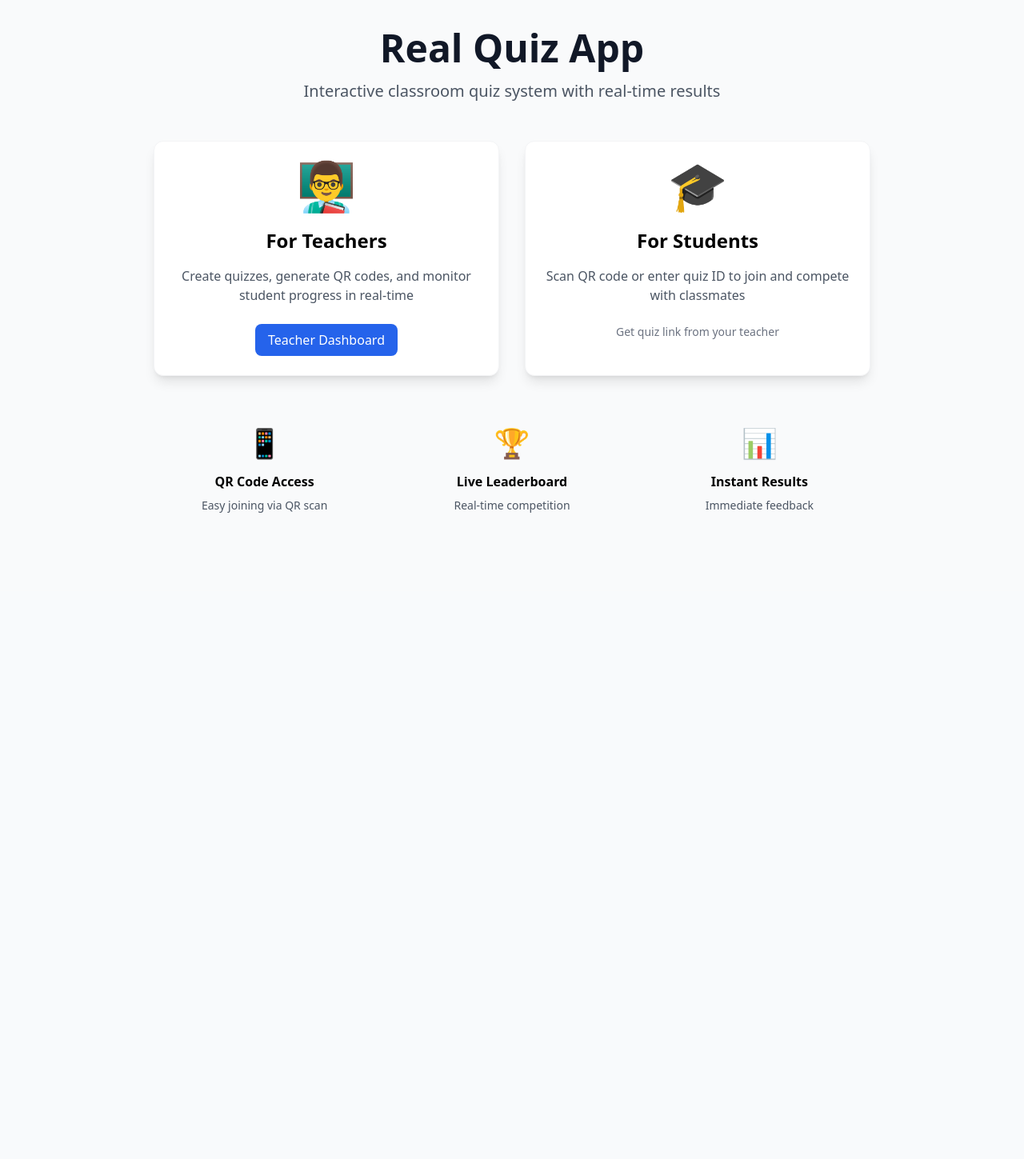
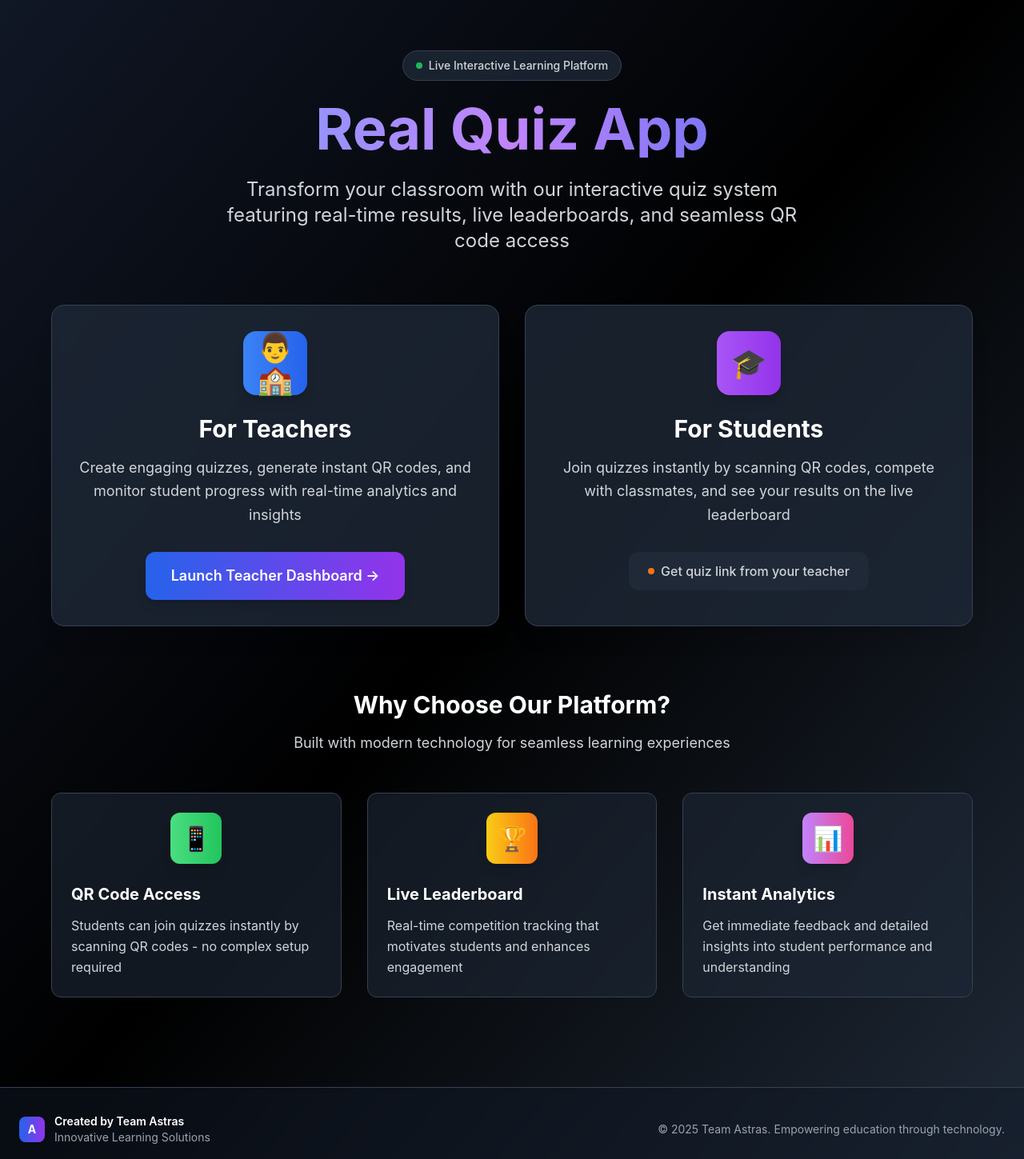
Before and after one commit to gauravmishra2744/Quiz, a Next.js app in the folder RealQuizApp/: page / in a window 1280 px wide. Shown: the part 61-1510 px from the top of the page at 80% size. Before the commit the page ends 800 px from the top, so only its background shows below. Built offline with nearby package versions, Linux system fonts and the light colour scheme.

Commit message:
Enhanced landing page with Team Astras branding and black theme

```diff
--- a/RealQuizApp/app/globals.css
+++ b/RealQuizApp/app/globals.css
@@ -3,7 +3,7 @@
 @tailwind utilities;
 
 body {
-  font-family: system-ui, sans-serif;
+  font-family: 'Inter', system-ui, sans-serif;
   background: #f8fafc;
 }
 
@@ -11,12 +11,24 @@ body {
   @apply bg-white rounded-xl shadow-lg p-6 border border-gray-100;
 }
 
+.quiz-card-enhanced {
+  @apply bg-gray-800/80 backdrop-blur-sm rounded-2xl shadow-xl p-8 border border-gray-700 hover:border-gray-600;
+}
+
+.feature-card {
+  @apply bg-gray-800/60 backdrop-blur-sm rounded-xl p-6 border border-gray-700 hover:bg-gray-800/80 transition-all duration-300 hover:shadow-lg;
+}
+
 .btn {
   @apply px-4 py-2 rounded-lg font-medium transition-all duration-200;
 }
 
+.btn-enhanced {
+  @apply px-8 py-4 rounded-xl font-semibold text-lg transition-all duration-300 transform hover:scale-105;
+}
+
 .btn-primary {
-  @apply bg-blue-600 hover:bg-blue-700 text-white;
+  @apply bg-gradient-to-r from-blue-600 to-purple-600 hover:from-blue-700 hover:to-purple-700 text-white shadow-lg hover:shadow-xl;
 }
 
 .btn-secondary {
@@ -26,3 +38,25 @@ body {
 .input {
   @apply w-full px-4 py-3 border border-gray-300 rounded-lg focus:ring-2 focus:ring-blue-500 focus:border-blue-500 bg-white text-gray-900;
 }
+
+/* Custom animations */
+@keyframes float {
+  0%, 100% { transform: translateY(0px); }
+  50% { transform: translateY(-10px); }
+}
+
+.animate-float {
+  animation: float 3s ease-in-out infinite;
+}
+
+/* Gradient text */
+.gradient-text {
+  @apply bg-gradient-to-r from-blue-600 via-purple-600 to-blue-800 bg-clip-text text-transparent;
+}
+
+/* Glass morphism effect */
+.glass {
+  background: rgba(255, 255, 255, 0.25);
+  backdrop-filter: blur(10px);
+  border: 1px solid rgba(255, 255, 255, 0.18);
+}
--- a/RealQuizApp/app/layout.tsx
+++ b/RealQuizApp/app/layout.tsx
@@ -1,8 +1,8 @@
 import './globals.css'
 
 export const metadata = {
-  title: 'Real Quiz App - Classroom Quiz System',
-  description: 'Interactive quiz platform for classrooms',
+  title: 'Real Quiz App - Interactive Learning Platform by Team Astras',
+  description: 'Transform your classroom with our interactive quiz system featuring real-time results, live leaderboards, and seamless QR code access. Created by Team Astras.',
 }
 
 export default function RootLayout({
--- a/RealQuizApp/app/page.tsx
+++ b/RealQuizApp/app/page.tsx
@@ -2,61 +2,125 @@ import Link from 'next/link'
 
 export default function HomePage() {
   return (
-    <div className="min-h-screen flex items-center justify-center p-4">
-      <div className="max-w-4xl w-full">
-        <div className="text-center mb-12">
-          <h1 className="text-5xl font-bold text-gray-900 mb-4">
+    <div className="min-h-screen bg-gradient-to-br from-gray-900 via-black to-gray-800">
+      {/* Header with Team Branding */}
+      <header className="w-full py-4 px-6">
+        <div className="max-w-7xl mx-auto flex justify-between items-center">
+          <div className="flex items-center space-x-3">
+            <div className="w-10 h-10 bg-gradient-to-r from-blue-600 to-purple-600 rounded-lg flex items-center justify-center">
+              <span className="text-white font-bold text-lg">A</span>
+            </div>
+            <div>
+              <h1 className="text-xl font-bold text-white">Real Quiz App</h1>
+              <p className="text-xs text-gray-400">by Team Astras</p>
+            </div>
+          </div>
+          <div className="hidden md:flex items-center space-x-2 text-sm text-gray-300">
+            <span className="px-3 py-1 bg-gray-800 text-blue-400 rounded-full font-medium">✨ Powered by Team Astras</span>
+          </div>
+        </div>
+      </header>
+
+      {/* Hero Section */}
+      <div className="flex items-center justify-center px-4 py-12">
+        <div className="max-w-6xl w-full">
+          <div className="text-center mb-16">
+            <div className="inline-flex items-center space-x-2 bg-gray-800/80 backdrop-blur-sm px-4 py-2 rounded-full border border-gray-700 mb-6">
+              <span className="w-2 h-2 bg-green-500 rounded-full animate-pulse"></span>
+              <span className="text-sm font-medium text-gray-300">Live Interactive Learning Platform</span>
+            </div>
+            <h1 className="text-6xl md:text-7xl font-bold bg-gradient-to-r from-blue-400 via-purple-400 to-blue-600 bg-clip-text text-transparent mb-6">
               Real Quiz App
             </h1>
-          <p className="text-xl text-gray-600">
-            Interactive classroom quiz system with real-time results
+            <p className="text-xl md:text-2xl text-gray-300 max-w-3xl mx-auto leading-relaxed">
+              Transform your classroom with our interactive quiz system featuring real-time results,
+              live leaderboards, and seamless QR code access
             </p>
           </div>
 
-        <div className="grid md:grid-cols-2 gap-8">
-          <div className="quiz-card text-center">
-            <div className="text-6xl mb-6">👨‍🏫</div>
-            <h2 className="text-2xl font-bold mb-4">For Teachers</h2>
-            <p className="text-gray-600 mb-6">
-              Create quizzes, generate QR codes, and monitor student progress in real-time
+          {/* Main Action Cards */}
+          <div className="grid md:grid-cols-2 gap-8 mb-20">
+            <div className="group quiz-card-enhanced text-center hover:scale-105 transition-all duration-300">
+              <div className="w-20 h-20 mx-auto mb-6 bg-gradient-to-r from-blue-500 to-blue-600 rounded-2xl flex items-center justify-center text-4xl text-white shadow-lg group-hover:shadow-xl transition-shadow">
+                👨🏫
+              </div>
+              <h2 className="text-3xl font-bold mb-4 text-white">For Teachers</h2>
+              <p className="text-gray-300 mb-8 text-lg leading-relaxed">
+                Create engaging quizzes, generate instant QR codes, and monitor student progress
+                with real-time analytics and insights
               </p>
-            <Link href="/teacher" className="btn btn-primary inline-block">
-              Teacher Dashboard
+              <Link href="/teacher" className="btn-enhanced btn-primary inline-block group-hover:shadow-lg transition-shadow">
+                Launch Teacher Dashboard →
               </Link>
             </div>
 
-          <div className="quiz-card text-center">
-            <div className="text-6xl mb-6">🎓</div>
-            <h2 className="text-2xl font-bold mb-4">For Students</h2>
-            <p className="text-gray-600 mb-6">
-              Scan QR code or enter quiz ID to join and compete with classmates
+            <div className="group quiz-card-enhanced text-center hover:scale-105 transition-all duration-300">
+              <div className="w-20 h-20 mx-auto mb-6 bg-gradient-to-r from-purple-500 to-purple-600 rounded-2xl flex items-center justify-center text-4xl text-white shadow-lg group-hover:shadow-xl transition-shadow">
+                🎓
+              </div>
+              <h2 className="text-3xl font-bold mb-4 text-white">For Students</h2>
+              <p className="text-gray-300 mb-8 text-lg leading-relaxed">
+                Join quizzes instantly by scanning QR codes, compete with classmates,
+                and see your results on the live leaderboard
               </p>
-            <div className="text-sm text-gray-500">
-              Get quiz link from your teacher
+              <div className="inline-flex items-center space-x-2 px-6 py-3 bg-gray-800 rounded-xl text-gray-300">
+                <span className="w-2 h-2 bg-orange-500 rounded-full"></span>
+                <span className="font-medium">Get quiz link from your teacher</span>
               </div>
             </div>
           </div>
 
-        <div className="mt-16 text-center">
-          <div className="grid md:grid-cols-3 gap-8">
-            <div>
-              <div className="text-4xl mb-4">📱</div>
-              <h3 className="font-semibold mb-2">QR Code Access</h3>
-              <p className="text-sm text-gray-600">Easy joining via QR scan</p>
+          {/* Features Section */}
+          <div className="text-center mb-12">
+            <h3 className="text-3xl font-bold text-white mb-4">Why Choose Our Platform?</h3>
+            <p className="text-gray-300 text-lg">Built with modern technology for seamless learning experiences</p>
           </div>
-            <div>
-              <div className="text-4xl mb-4">🏆</div>
-              <h3 className="font-semibold mb-2">Live Leaderboard</h3>
-              <p className="text-sm text-gray-600">Real-time competition</p>
+
+          <div className="grid md:grid-cols-3 gap-8 mb-16">
+            <div className="feature-card group">
+              <div className="w-16 h-16 mx-auto mb-6 bg-gradient-to-r from-green-400 to-green-500 rounded-xl flex items-center justify-center text-3xl text-white shadow-lg group-hover:shadow-xl transition-all">
+                📱
               </div>
-            <div>
-              <div className="text-4xl mb-4">📊</div>
-              <h3 className="font-semibold mb-2">Instant Results</h3>
-              <p className="text-sm text-gray-600">Immediate feedback</p>
+              <h3 className="text-xl font-bold mb-3 text-white">QR Code Access</h3>
+              <p className="text-gray-300 leading-relaxed">Students can join quizzes instantly by scanning QR codes - no complex setup required</p>
+            </div>
+            <div className="feature-card group">
+              <div className="w-16 h-16 mx-auto mb-6 bg-gradient-to-r from-yellow-400 to-orange-500 rounded-xl flex items-center justify-center text-3xl text-white shadow-lg group-hover:shadow-xl transition-all">
+                🏆
+              </div>
+              <h3 className="text-xl font-bold mb-3 text-white">Live Leaderboard</h3>
+              <p className="text-gray-300 leading-relaxed">Real-time competition tracking that motivates students and enhances engagement</p>
+            </div>
+            <div className="feature-card group">
+              <div className="w-16 h-16 mx-auto mb-6 bg-gradient-to-r from-purple-400 to-pink-500 rounded-xl flex items-center justify-center text-3xl text-white shadow-lg group-hover:shadow-xl transition-all">
+                📊
+              </div>
+              <h3 className="text-xl font-bold mb-3 text-white">Instant Analytics</h3>
+              <p className="text-gray-300 leading-relaxed">Get immediate feedback and detailed insights into student performance and understanding</p>
             </div>
           </div>
         </div>
       </div>
+
+      {/* Footer with Team Branding */}
+      <footer className="border-t border-gray-700 bg-gray-900/50 backdrop-blur-sm">
+        <div className="max-w-7xl mx-auto px-6 py-8">
+          <div className="flex flex-col md:flex-row justify-between items-center space-y-4 md:space-y-0">
+            <div className="flex items-center space-x-3">
+              <div className="w-8 h-8 bg-gradient-to-r from-blue-600 to-purple-600 rounded-lg flex items-center justify-center">
+                <span className="text-white font-bold text-sm">A</span>
+              </div>
+              <div className="text-sm">
+                <p className="font-semibold text-white">Created by Team Astras</p>
+                <p className="text-gray-400">Innovative Learning Solutions</p>
+              </div>
+            </div>
+            <div className="text-sm text-gray-400">
+              <p>© 2025 Team Astras. Empowering education through technology.</p>
+            </div>
+          </div>
+        </div>
+      </footer>
     </div>
   )
 }
```
Lines whose indentation alone changed are shown as unchanged.
